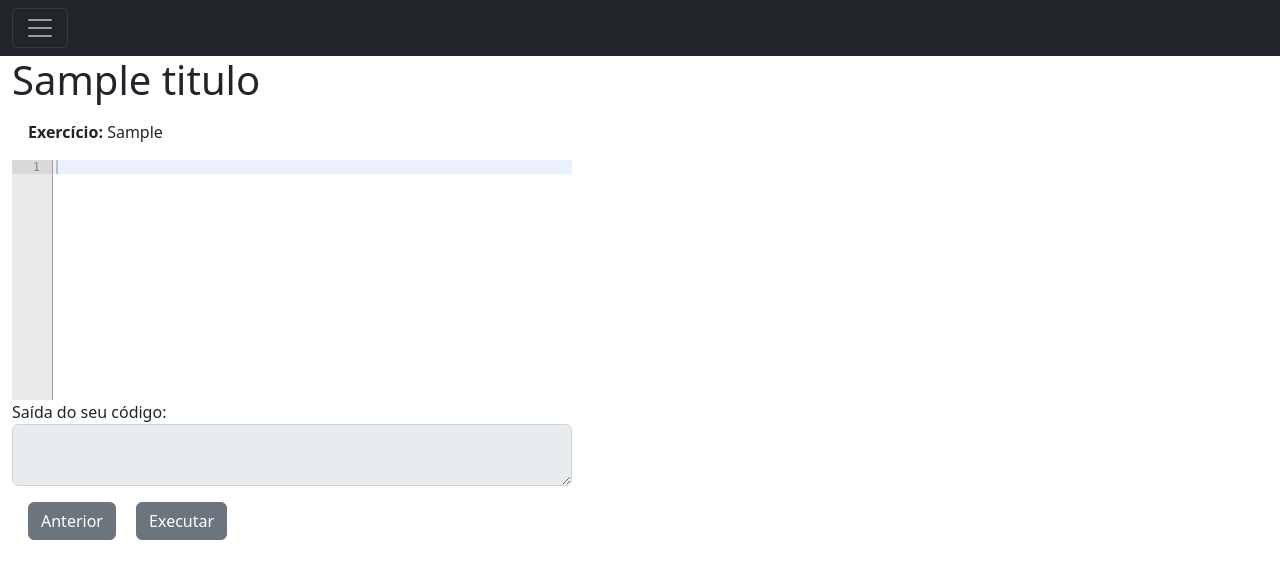
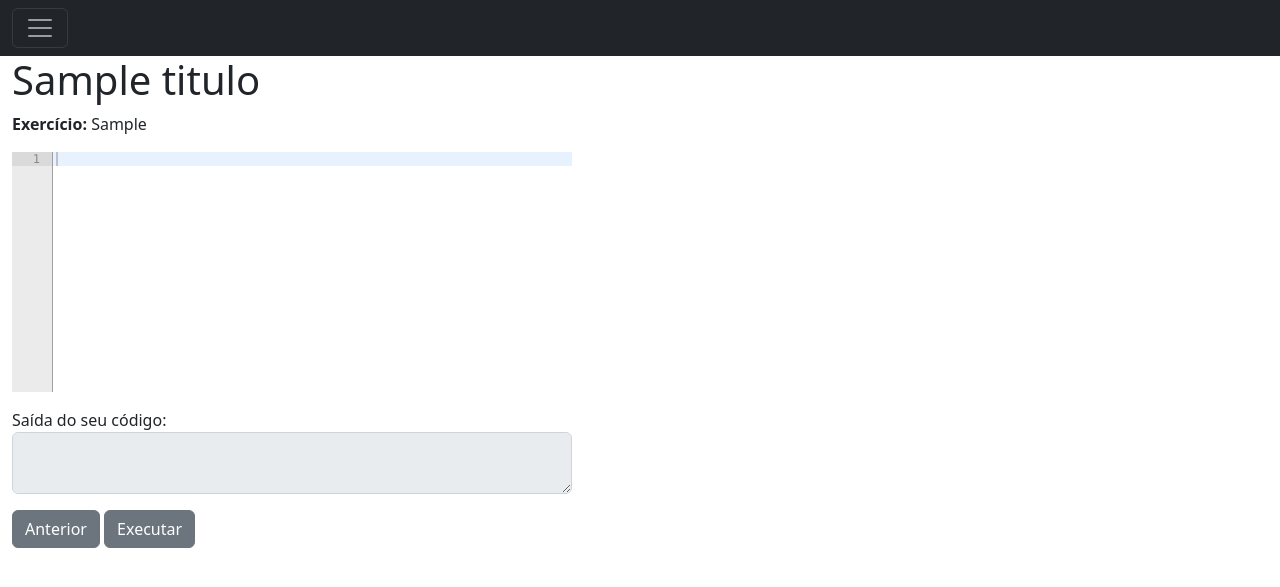
Before and after one commit to infoangelo/hermes, a Flask app: template templates/lesson_exercise.html in a window 1280 px wide. Shown: the top 587 px of the page. Run offline with Flask 2, Linux system fonts and the light colour scheme; tables that the repository leaves empty hold one stand-in row (values such as "Sample post"); the template is opened without the code that fills it: values that come from a table or form of the project are taken from there, most other values are stand-ins (such as "Sample title", 1, 10 or a date in 2020); some libraries are stand-ins or nearby versions.

Commit message:
Ajustes nos layouts das lições e dos exercícios

```diff
--- a/templates/lesson.html
+++ b/templates/lesson.html
@@ -1,8 +1,8 @@
 {% extends "template.html" %}
 {% block conteudo %}
 
-<div class="d-sm-flex text-start p-3" style="max-width: 60rem"> {{ lesson.content }} </div>
-<button class="btn btn-secondary m-3" onclick="history.back()">Anterior</button>
+<div class="d-sm-flex text-start" style="max-width: 35rem; margin-bottom: 1rem"> {{ lesson.content }} </div>
+<button class="btn btn-secondary" onclick="history.back()">Anterior</button>
 <a class="btn btn-secondary" href="{{ url_for('lesson_exercise', id=lesson.id) }}">Próxima</a>
 
 {% endblock %}
--- a/templates/lesson_exercise.html
+++ b/templates/lesson_exercise.html
@@ -6,6 +6,7 @@
         position: relative;
         max-width: 40rem;
         height: 15rem;
+        margin-bottom: 1rem;
     }
 </style>
 <script src="https://cdnjs.cloudflare.com/ajax/libs/ace/1.4.13/ace.min.js"></script>
@@ -14,8 +15,8 @@
 <script src="https://cdnjs.cloudflare.com/ajax/libs/ace/1.4.13/mode-python.min.js"></script>
 {% endblock %}
 {% block conteudo %}
-<div class="m-3"><b>Exercício: </b>{{ lesson.exercise }}</div>
-<div style="max-width: 35rem;">
+<div style="max-width: 35rem; margin-bottom: 1rem"><b>Exercício: </b>{{ lesson.exercise }}</div>
+<div style="max-width: 35rem; margin-bottom: 1rem">
     <div id="editor" aria-label="Para executar o código use shift+enter, para ir para próxima lição ctrl+enter"></div>
     <div>
         Saída do seu código:
@@ -23,7 +24,7 @@
     <textarea id="output" class="form-control" disabled></textarea>
 </div>
 
-<button class="btn btn-secondary m-3" onclick="history.back()">Anterior</button>
+<button class="btn btn-secondary" onclick="history.back()">Anterior</button>
 <button id="executar" onclick="evaluatePython()" class="btn btn-secondary" value="Executar">Executar</button>
 
 <script>
```
